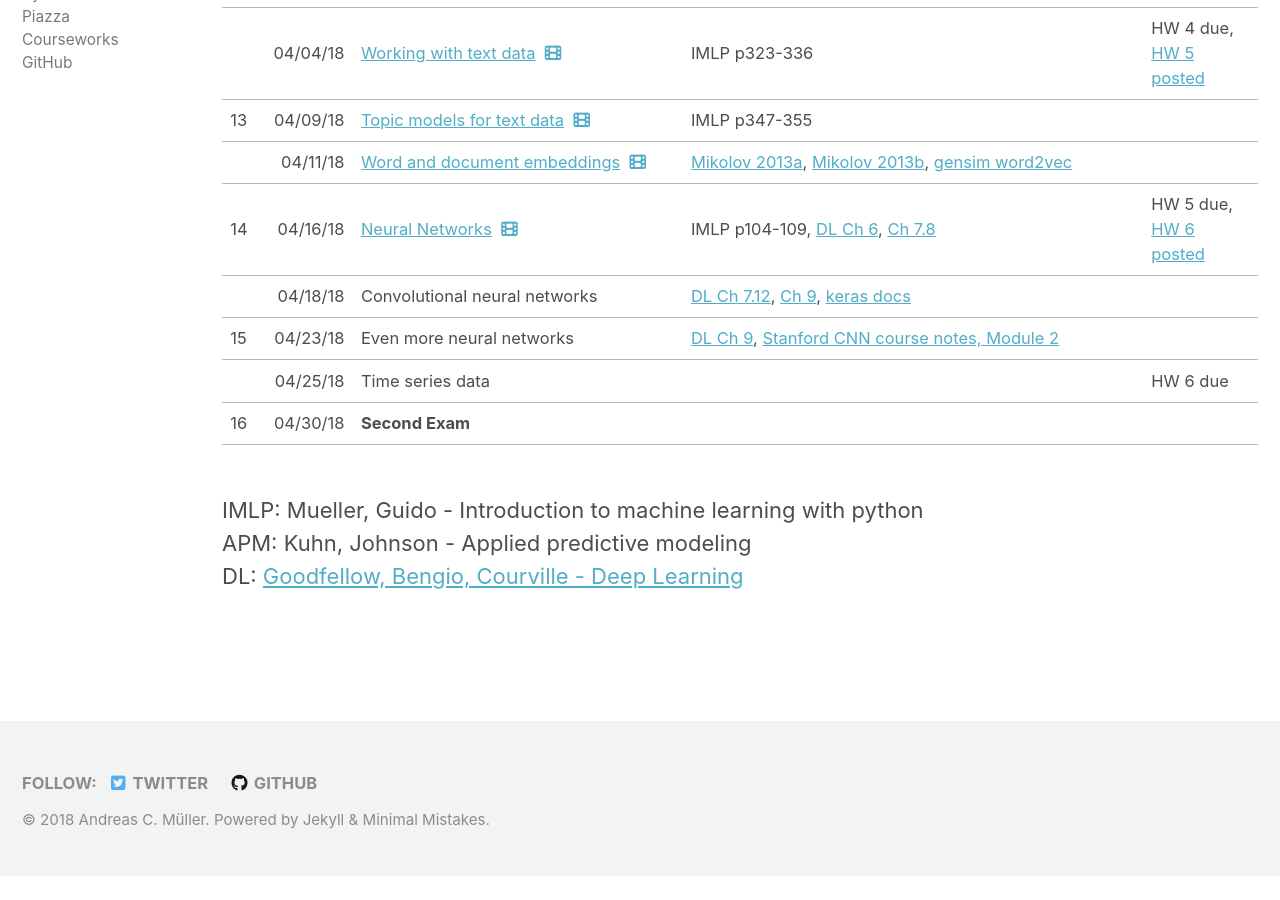
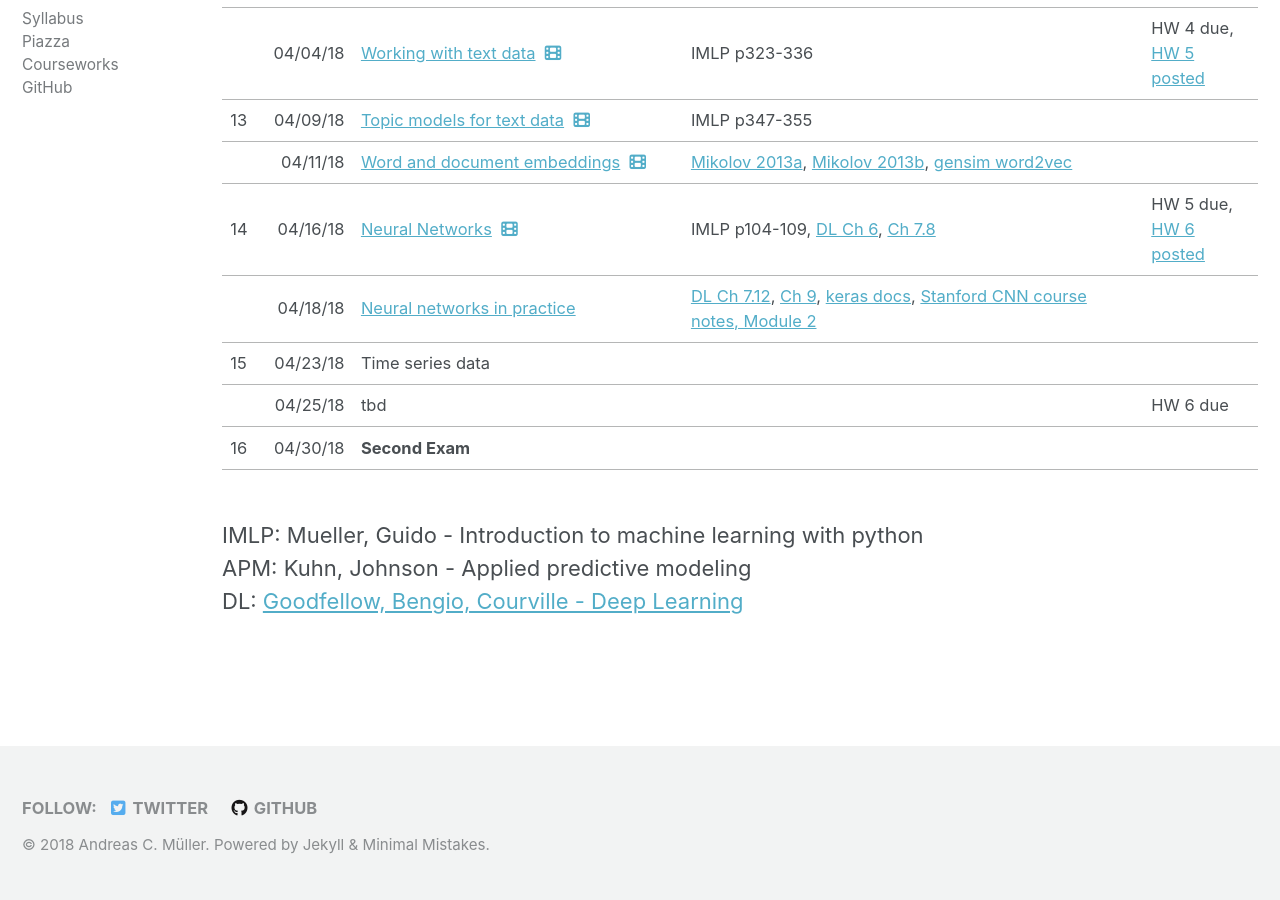
Before and after one commit to amueller/columbia-website, a Jekyll site: the page built from _comsw4995s18/lectures.md, in a window 1280 px wide and 900 px high, scrolled down 1403 px. Built offline with Jekyll 4.4.1, drawn with Linux system fonts in a browser that asks for light colours; nearby versions of some CDN libraries; before the commit the page ends 2279 px from its top, so only the background shows below that.

Commit message:
Update schedule to reflect only 2 nn lectures, add link for second.

```diff
--- a/_comsw4995s18/lectures.md
+++ b/_comsw4995s18/lectures.md
@@ -239,21 +239,21 @@ Press P on slides for presenter notes.
 	<tr>
 		<td><br></td>
 		<td align="right" sdval="42844" sdnum="1033;0;MM/DD/YY">04/18/18</td>
-		<td>Convolutional neural networks</td>
-		<td><a href="http://www.deeplearningbook.org/contents/regularization.html">DL Ch 7.12</a>, <a href="http://www.deeplearningbook.org/contents/convnets.html">Ch 9</a>, <a href="https://keras.io/">keras docs</a></td>
+		<td><a href="https://amueller.github.io/COMS4995-s18/slides/aml-23-041818-convolutional-nets">Neural networks in practice</a></td>
+		<td><a href="http://www.deeplearningbook.org/contents/regularization.html">DL Ch 7.12</a>, <a href="http://www.deeplearningbook.org/contents/convnets.html">Ch 9</a>, <a href="https://keras.io/">keras docs</a>, <a href="http://cs231n.github.io/">Stanford CNN course notes, Module 2</a></td>
 		<td><br></td>
 	</tr>
 	<tr>
 		<td>15</td>
 		<td align="right" sdval="42849" sdnum="1033;0;MM/DD/YY">04/23/18</td>
-		<td>Even more neural networks</td>
-		<td><a href="http://www.deeplearningbook.org/contents/convnets.html">DL Ch 9</a>, <a href="http://cs231n.github.io/">Stanford CNN course notes, Module 2</a></td>
+		<td>Time series data</td>
+		<td></td>
 		<td><br></td>
 	</tr>
 	<tr>
 		<td><br></td>
 		<td align="right" sdval="42851" sdnum="1033;0;MM/DD/YY">04/25/18</td>
-		<td>Time series data</td>
+		<td>tbd</td>
 		<td><br></td>
 		<td>HW 6 due</td>
 	</tr>
```
